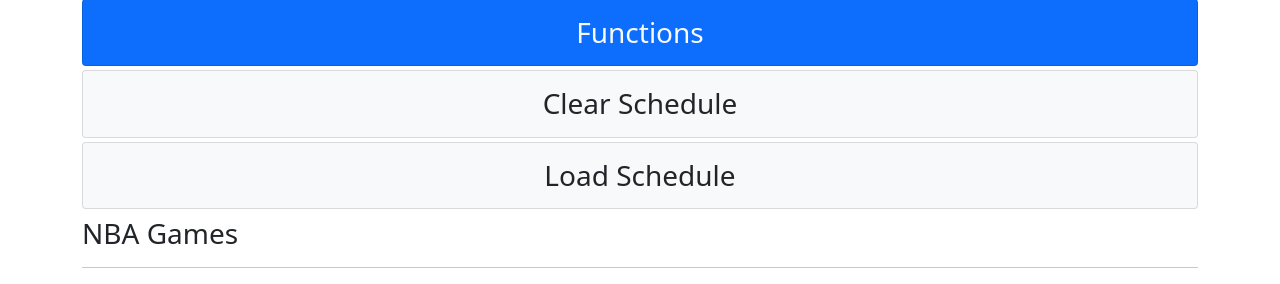
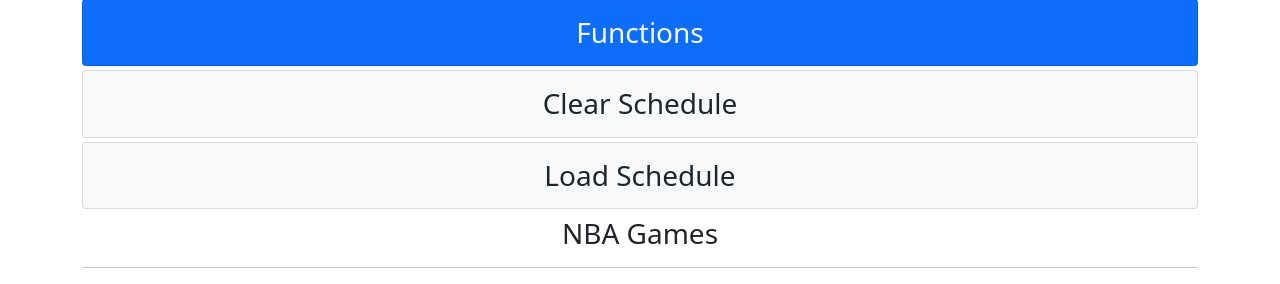
Before and after one commit to david-delgrosso/Sports-Info-App, a Django app: page / in a window 1280 px wide. Shown: the part 149-433 px from the top of the page. Run offline with Django 3.2, Linux system fonts and the light colour scheme; some libraries are stand-ins or nearby versions.

Commit message:
centering NBA Games header

```diff
--- a/SportsApp/SportsApp/templates/SportsApp/index.html
+++ b/SportsApp/SportsApp/templates/SportsApp/index.html
@@ -84,7 +84,7 @@
 
     <section class="p-1">
         <div class="container">
-            <h3>NBA Games</h3>
+            <h3 class="text-center">NBA Games</h3>
             <hr>
             <table class="table" id="table" data-filter-control="true">
                 <thead>
```
